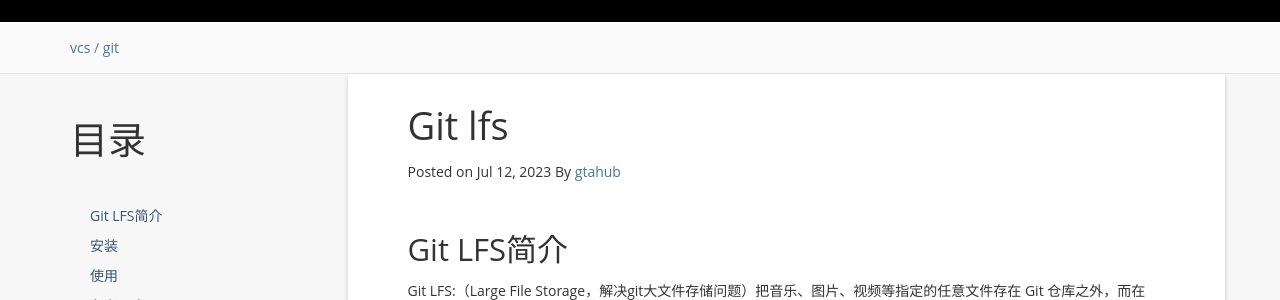
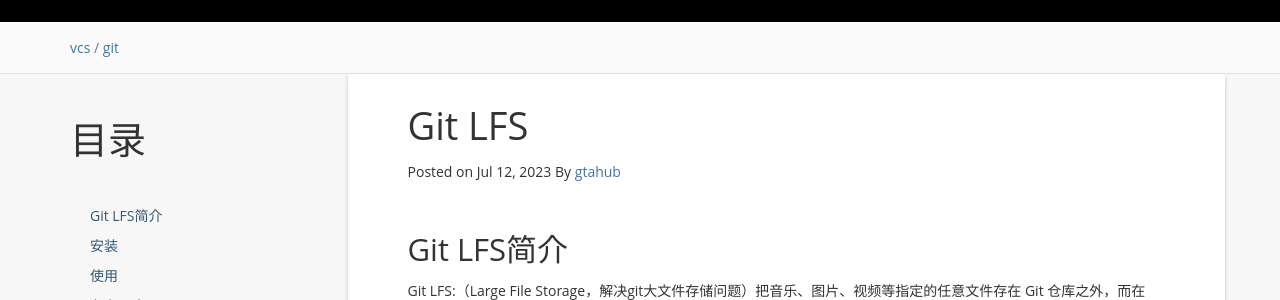
Before and after one commit to atgtahub/atgtahub.github.io, a Jekyll site: the page built from _posts/vcs/git/2023-07-12-git-lfs.md, in a window 1280 px wide and 900 px high. Shown: the part 213-513 px from the top of the window. Built offline with Jekyll 4.4.1, drawn with Linux system fonts in a browser that asks for light colours; a script that is not in the unit is left out; comment, search, counter and statistics services are not loaded.

````diff
--- a/_posts/vcs/git/2023-07-12-git-lfs.md
+++ b/_posts/vcs/git/2023-07-12-git-lfs.md
@@ -1,6 +1,6 @@
 ---
 layout: post
-title:  Git lfs
+title:  Git LFS
 categories: vcs
 tag: git
 ---
@@ -67,7 +67,6 @@ git lfs install --system
 
 ```sh
 git lfs install
-
 GIT_LFS_SKIP_SMUDGE=1 git clone https://huggingface.co/THUDM/chatglm2-6b
 ```
 
````
